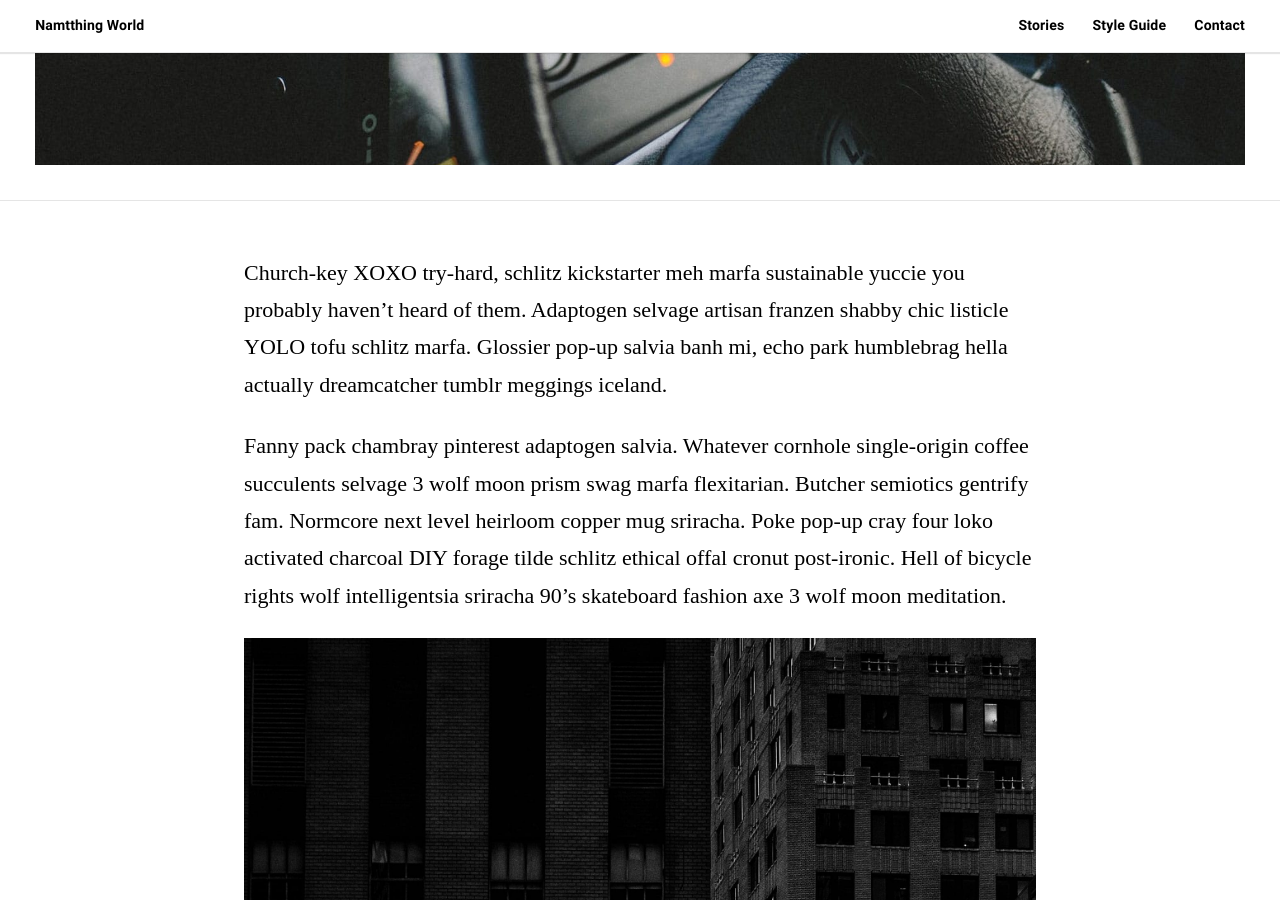
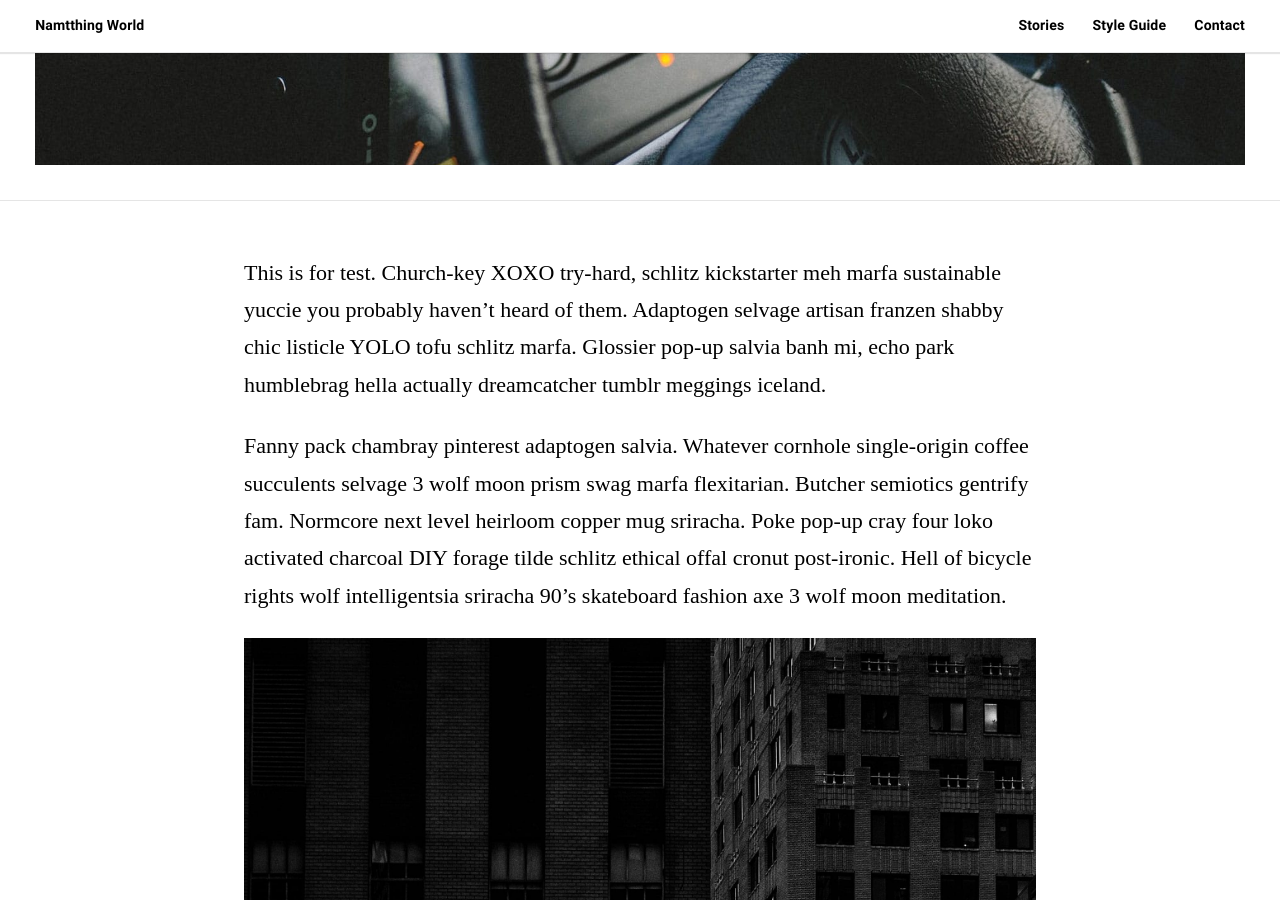
Before and after one commit to namtthing/namtthing.github.io, a Jekyll site: the page built from _posts/2017-10-08-brunch-swag.markdown, in a window 1280 px wide and 900 px high, scrolled down 989 px. Built offline with Jekyll 4.4.1, drawn with Linux system fonts in a browser that asks for light colours; some web fonts are replaced; some of the changed text lies outside the part shown.

Commit message:
Blog Upload

```diff
--- a/_posts/2017-10-08-brunch-swag.markdown
+++ b/_posts/2017-10-08-brunch-swag.markdown
@@ -1,13 +1,14 @@
 ---
 layout: post
-title: "Brunch Swag"
-date: 2017-10-08
+title: "HI"
+date: 2021-08-25
 description:
 image: /assets/images/placeholder-15.jpg
-author: Thomas Vaeth
+author: Myungsun Nam
 tags:
   - Squid
 ---
+This is for test.
 Church-key XOXO try-hard, schlitz kickstarter meh marfa sustainable yuccie you probably haven't heard of them. Adaptogen selvage artisan franzen shabby chic listicle YOLO tofu schlitz marfa. Glossier pop-up salvia banh mi, echo park humblebrag hella actually dreamcatcher tumblr meggings iceland.
 
 Fanny pack chambray pinterest adaptogen salvia. Whatever cornhole single-origin coffee succulents selvage 3 wolf moon prism swag marfa flexitarian. Butcher semiotics gentrify fam. Normcore next level heirloom copper mug sriracha. Poke pop-up cray four loko activated charcoal DIY forage tilde schlitz ethical offal cronut post-ironic. Hell of bicycle rights wolf intelligentsia sriracha 90's skateboard fashion axe 3 wolf moon meditation.
```
